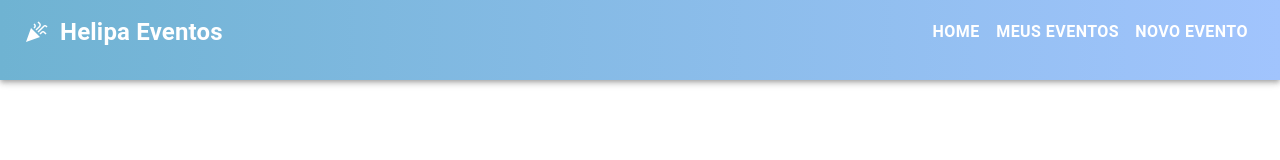
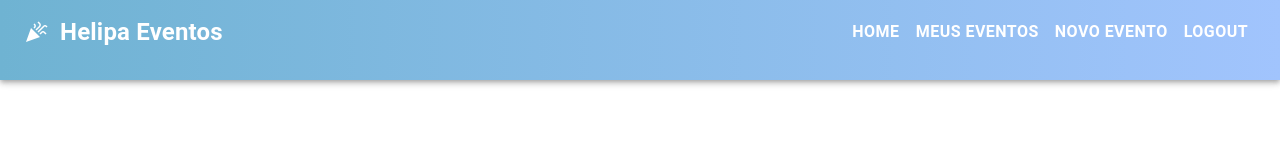
Before and after one commit to insper-classroom/acesso-1-front, a React (Vite) app in the folder app/: page /nav in a window 1280 px wide. Shown: the top 160 px of the page. Built offline with nearby package versions, Linux system fonts and the light colour scheme.

Commit message:
login necessario na home e logout

```diff
--- a/app/src/common/navbar.jsx
+++ b/app/src/common/navbar.jsx
@@ -33,6 +33,11 @@ export function NavBar() {
         handleClose();
     }
 
+    const logout = () => {
+        localStorage.removeItem('jwtToken');
+        navigate('/login');
+    };
+
     return (
         <StyledAppBar position='static'>
             <Toolbar>
@@ -50,6 +55,7 @@ export function NavBar() {
                     <StyledButton color='inherit' onClick={() => navigate('/')}>Home</StyledButton>
                     <StyledButton color='inherit' onClick={() => navigate('/eventos')}>Meus Eventos</StyledButton>
                     <StyledButton color='inherit' onClick={() => navigate('/cadastraeventos')}>Novo Evento</StyledButton>
+                    <StyledButton color='inherit' onClick={logout}>Logout</StyledButton>
                 </Box>
                 <Box sx={{display:{xs:'flex',md:'none'}}}>
                     <IconButton size='large' edge='start' color='inherit' aria-label='menu' onClick={handleClick}>
--- a/app/src/homepage.jsx
+++ b/app/src/homepage.jsx
@@ -1,4 +1,4 @@
-import React, { useState } from 'react';
+import React, { useEffect, useState } from 'react';
 import { Link, useNavigate } from 'react-router-dom';
 import { Typography, Button, Grid, Tooltip, Box, Paper } from '@mui/material';
 import ContentCopyIcon from '@mui/icons-material/ContentCopy';
@@ -79,11 +79,14 @@ export function Home() {
   const theme = useTheme();
   const [signupLink, setSignupLink] = useState('');
   const [showCopiedTooltip, setShowCopiedTooltip] = useState(false);
-  const token = localStorage.getItem('jwtToken');
-  if (!token) {
-    console.error('Token não encontrado. Faça login novamente.');
-    return navigate('/login');
-  }
+
+  useEffect(() => {
+    const token = localStorage.getItem('jwtToken');
+    if (!token) {
+      console.error('Token não encontrado. Faça login novamente.');
+      navigate('/login');
+    }
+  }, []);
 
   const handleTooltipClose = () => {
     setShowCopiedTooltip(false);
```
